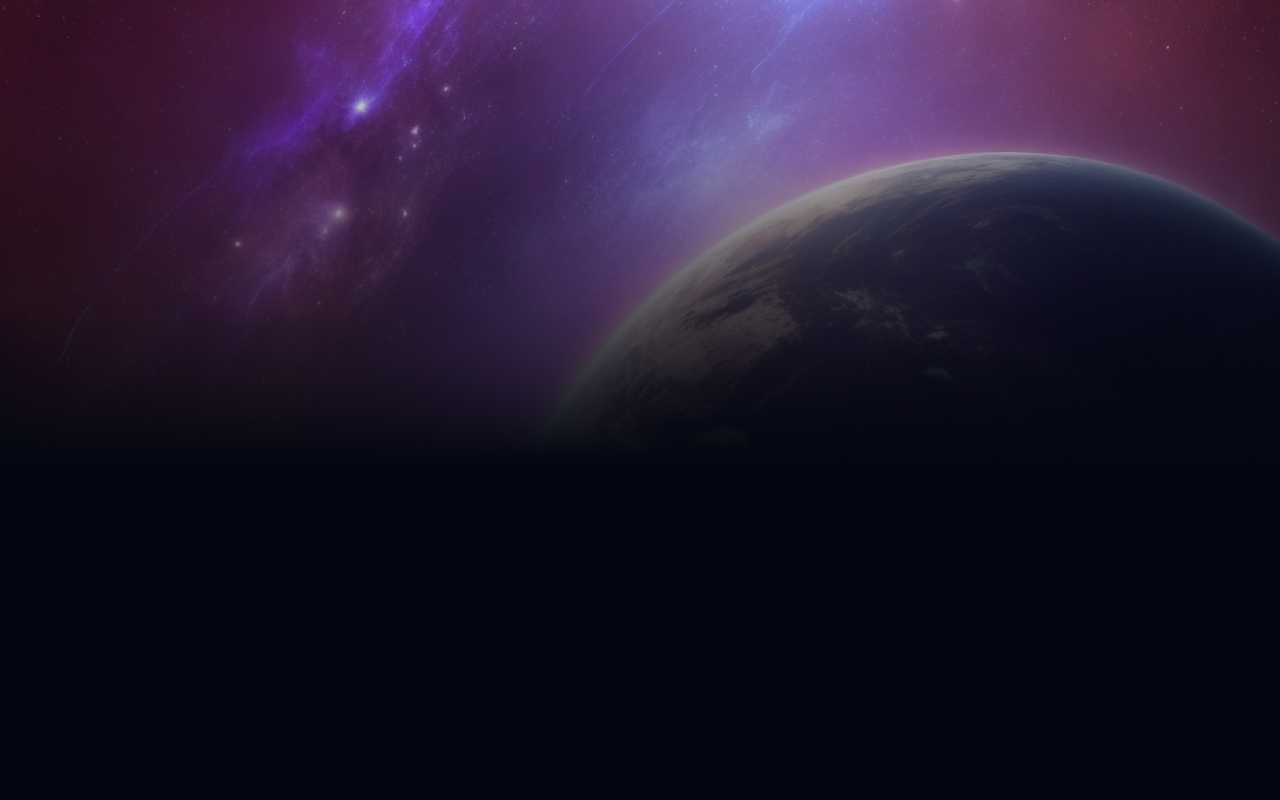
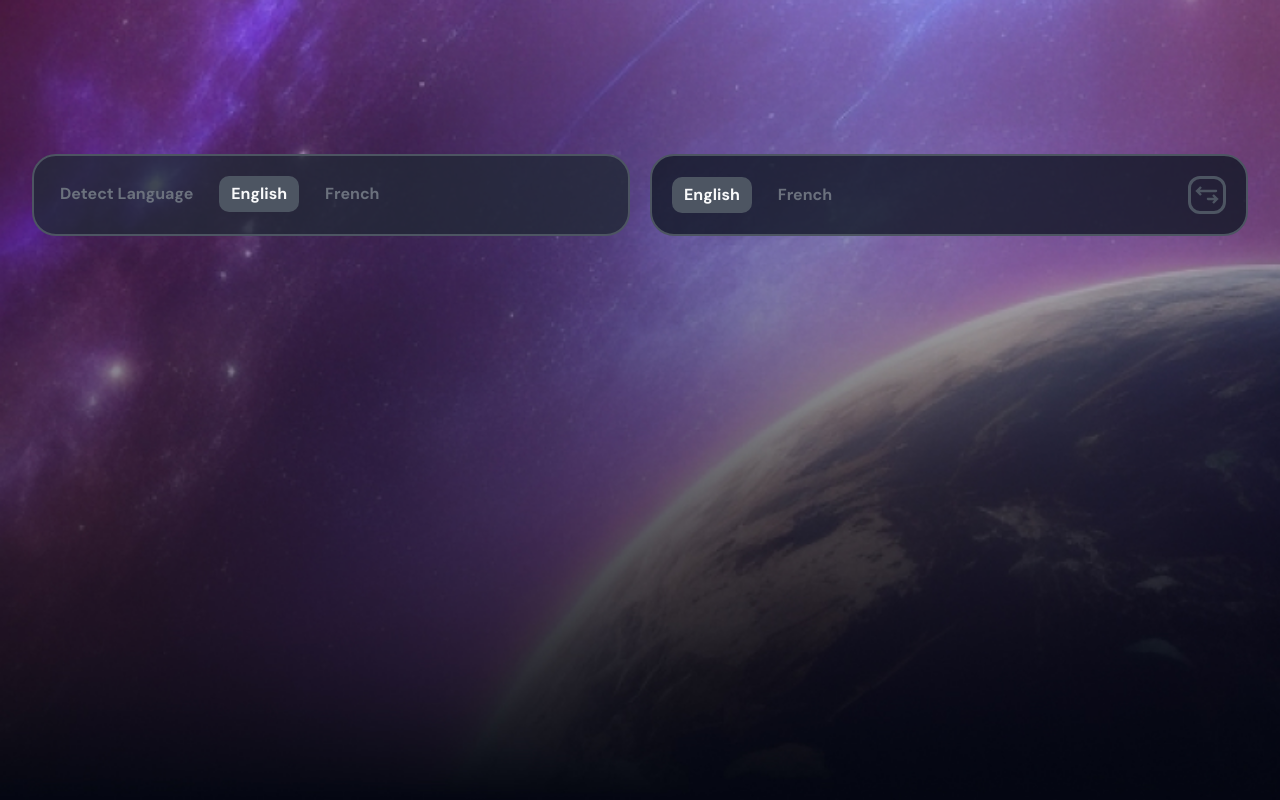
Before and after one commit to RevainIDN/translator, a React (Vite) app: page / in a window 1280 px wide. Built offline with nearby package versions, Linux system fonts and the light colour scheme.

Commit message:
Реализован визуальный стиль компонента 'LanguageSelector'

```diff
--- a/index.html
+++ b/index.html
@@ -3,6 +3,8 @@
 
 <head>
   <meta charset="UTF-8" />
+  <link href="https://fonts.googleapis.com/css?family=DM+Sans:100,200,300,regular,500,600,700,800,900"
+    rel="stylesheet" />
   <link rel="icon" type="image/svg+xml" href="/vite.svg" />
   <meta name="viewport" content="width=device-width, initial-scale=1.0" />
   <title>Translator</title>
--- a/src/components/App.jsx
+++ b/src/components/App.jsx
@@ -1,12 +1,20 @@
 import { useState } from 'react'
 import '../styles/App.css'
+import LanguageSelector from './LanguageSelector'
 
 export default function App() {
   const [count, setCount] = useState(0)
 
   return (
     <>
-
+      <div className='translator'>
+        <div className='area enteredArea'>
+          <LanguageSelector type={'sourse'} />
+        </div>
+        <div className='area translatedArea'>
+          <LanguageSelector type={'target'} />
+        </div>
+      </div>
     </>
   )
 }
--- a/src/components/LanguageSelector.jsx
+++ b/src/components/LanguageSelector.jsx
@@ -1,9 +1,17 @@
 import '../styles/LanguageSelector.css'
 
-export default function LanguageSelector() {
+export default function LanguageSelector({ type }) {
 	return (
 		<>
+			<div className='language-selector'>
+				<ul className='language-list'>
+					{type === 'sourse' && <li className='language-item'><button className='language-btn'>Detect Language</button></li>}
+					<li className='language-item'><button className='language-btn active'>English</button></li>
+					<li className='language-item'><button className='language-btn'>French</button></li>
 
+				</ul>
+				{type === 'target' && <button className='reverse-btn'></button>}
+			</div>
 		</>
 	)
 }
--- a/src/styles/App.css
+++ b/src/styles/App.css
@@ -6,5 +6,27 @@
 }
 
 body {
-  background: top / contain no-repeat url(/hero_img.jpg);
+  background: top / cover no-repeat url(/hero_img.jpg);
 }
+
+.translator {
+  display: flex;
+  gap: 20px;
+  width: 100%;
+  margin-top: 10%;
+}
+
+.area {
+  width: 50%;
+  padding: 20px;
+  border: 2px #4D5562 solid;
+  border-radius: 24px;
+}
+
+.enteredArea {
+  background-color: #212936cc;
+}
+
+.translatedArea {
+  background-color: #121826cc;
+}
--- a/src/styles/LanguageSelector.css
+++ b/src/styles/LanguageSelector.css
@@ -0,0 +1,33 @@
+.language-selector {
+	display: flex;
+	align-items: center;
+	justify-content: space-between;
+}
+
+.language-list {
+	display: flex;
+	align-items: center;
+	gap: 20px;
+}
+
+.language-btn {
+	font-weight: 700;
+	color: #6b717d;
+	background-color: transparent;
+}
+
+.active {
+	background-color: #4D5562;
+	border-radius: 10px;
+	color: #F9FAFB;
+	padding: 6px 12px;
+}
+
+.reverse-btn {
+	width: 28px;
+	height: 28px;
+	border: 3px #4D5562 solid;
+	border-radius: 12px;
+	padding: 16px;
+	background: center / 24px no-repeat url(/Horizontal_top_left_main.svg);
+}
--- a/src/styles/index.css
+++ b/src/styles/index.css
@@ -1,7 +1,7 @@
 @import 'reset.css';
 
 :root {
-  font-family: Inter, system-ui, Avenir, Helvetica, Arial, sans-serif;
+  font-family: 'DM Sans';
   line-height: 1.5;
   font-weight: 400;
 
```
